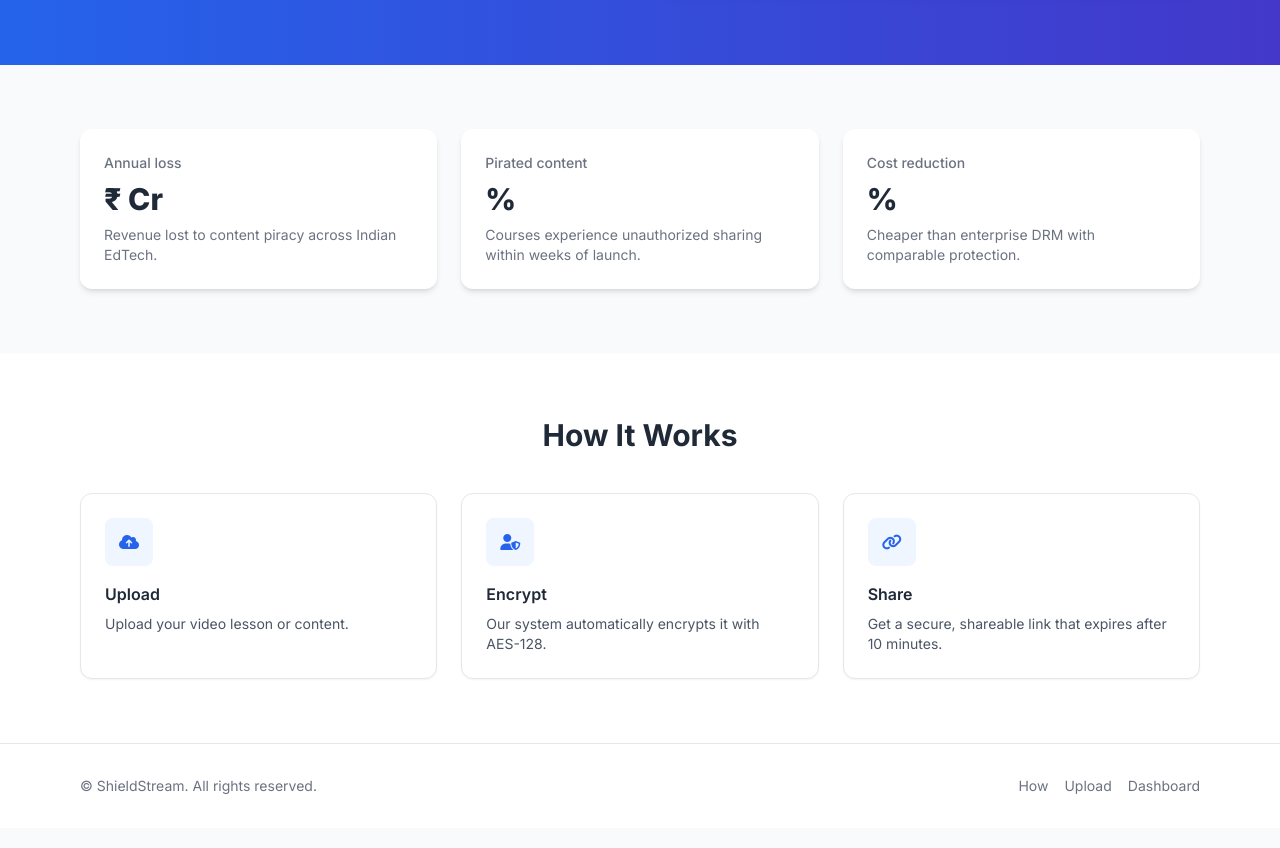
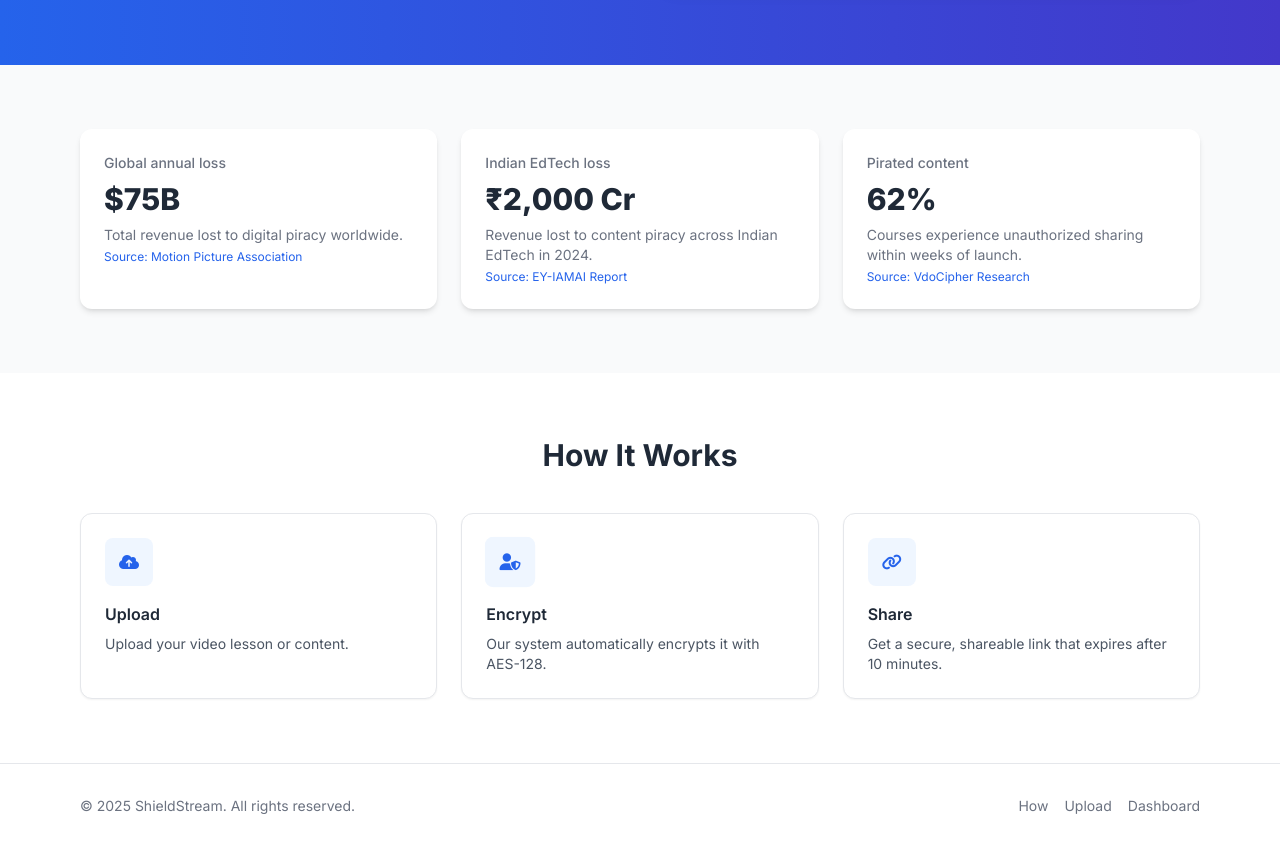
Before and after one commit to PuneetKumar1790/HackOdisha-5.0, a website: page Frontend/index.html in a window 1280 px wide. Shown: the part 700-1548 px from the top of the page. Drawn offline with nearby package versions, Linux system fonts and the light colour scheme.

Commit message:
Enhance animations and update statistics in index.html for improved user experience

```diff
--- a/Frontend/index.html
+++ b/Frontend/index.html
@@ -39,7 +39,35 @@
       rel="stylesheet"
     />
 
-    <link rel="stylesheet" href="styles/custom.css" />
+    <style>
+      /* Custom CSS for animations */
+      .fade-in {
+        opacity: 0;
+        transform: translateY(20px);
+        transition: opacity 0.6s ease-out, transform 0.6s ease-out;
+      }
+
+      .fade-in.visible {
+        opacity: 1;
+        transform: translateY(0);
+      }
+
+      .pulse-encrypt {
+        animation: pulse 2s infinite;
+      }
+
+      @keyframes pulse {
+        0% {
+          transform: scale(1);
+        }
+        50% {
+          transform: scale(1.05);
+        }
+        100% {
+          transform: scale(1);
+        }
+      }
+    </style>
   </head>
   <body
     class="bg-bg text-textB font-sans"
@@ -262,32 +290,43 @@
     <section id="problem" class="max-w-6xl mx-auto px-4 py-16">
       <div class="grid md:grid-cols-3 gap-6">
         <div class="bg-white rounded-xl shadow-md p-6 fade-in">
-          <div class="text-sm font-medium text-gray-500">Annual loss</div>
+          <div class="text-sm font-medium text-gray-500">
+            Global annual loss
+          </div>
           <div class="mt-2 text-3xl font-extrabold text-textH">
-            ₹<span data-counter data-target="2000"></span> Cr
+            $<span class="counter" data-target="75">0</span>B
           </div>
           <p class="mt-2 text-sm text-gray-500">
-            Revenue lost to content piracy across Indian EdTech.
+            Total revenue lost to digital piracy worldwide.
+            <span class="block mt-1 text-xs text-blue-600"
+              >Source: Motion Picture Association</span
+            >
+          </p>
+        </div>
+        <div class="bg-white rounded-xl shadow-md p-6 fade-in">
+          <div class="text-sm font-medium text-gray-500">
+            Indian EdTech loss
+          </div>
+          <div class="mt-2 text-3xl font-extrabold text-textH">
+            ₹<span class="counter" data-target="2000">0</span> Cr
+          </div>
+          <p class="mt-2 text-sm text-gray-500">
+            Revenue lost to content piracy across Indian EdTech in 2024.
+            <span class="block mt-1 text-xs text-blue-600"
+              >Source: EY-IAMAI Report</span
+            >
           </p>
         </div>
         <div class="bg-white rounded-xl shadow-md p-6 fade-in">
           <div class="text-sm font-medium text-gray-500">Pirated content</div>
           <div class="mt-2 text-3xl font-extrabold text-textH">
-            <span data-counter data-target="62"></span
-            ><span data-suffix>%</span>
+            <span class="counter" data-target="62">0</span><span>%</span>
           </div>
           <p class="mt-2 text-sm text-gray-500">
             Courses experience unauthorized sharing within weeks of launch.
-          </p>
-        </div>
-        <div class="bg-white rounded-xl shadow-md p-6 fade-in">
-          <div class="text-sm font-medium text-gray-500">Cost reduction</div>
-          <div class="mt-2 text-3xl font-extrabold text-textH">
-            <span data-counter data-target="70"></span
-            ><span data-suffix>%</span>
-          </div>
-          <p class="mt-2 text-sm text-gray-500">
-            Cheaper than enterprise DRM with comparable protection.
+            <span class="block mt-1 text-xs text-blue-600"
+              >Source: VdoCipher Research</span
+            >
           </p>
         </div>
       </div>
@@ -368,18 +407,72 @@
       </div>
     </div>
 
-    <script type="module">
-      import {
-        initCounters,
-        initSmoothAnchors,
-        showToast,
-      } from "./scripts/router.js";
-      import { Auth } from "./scripts/auth.js";
-
+    <script>
+      // Set current year in footer
       document.getElementById("yr").textContent = new Date().getFullYear();
 
-      initCounters();
-      initSmoothAnchors();
+      // Counter animation function
+      function animateValue(element, start, end, duration) {
+        let startTimestamp = null;
+        const step = (timestamp) => {
+          if (!startTimestamp) startTimestamp = timestamp;
+          const progress = Math.min((timestamp - startTimestamp) / duration, 1);
+          const value = Math.floor(progress * (end - start) + start);
+          element.textContent = value.toLocaleString();
+          if (progress < 1) {
+            window.requestAnimationFrame(step);
+          }
+        };
+        window.requestAnimationFrame(step);
+      }
+
+      // Initialize counters when they come into view
+      function initCounters() {
+        const counters = document.querySelectorAll(".counter");
+        const observer = new IntersectionObserver(
+          (entries) => {
+            entries.forEach((entry) => {
+              if (entry.isIntersecting) {
+                const target = parseInt(
+                  entry.target.getAttribute("data-target")
+                );
+                animateValue(entry.target, 0, target, 2000);
+                observer.unobserve(entry.target);
+              }
+            });
+          },
+          { threshold: 0.5 }
+        );
+
+        counters.forEach((counter) => {
+          observer.observe(counter);
+        });
+      }
+
+      // Initialize fade-in animations
+      function initFadeIn() {
+        const fadeElements = document.querySelectorAll(".fade-in");
+        const observer = new IntersectionObserver(
+          (entries) => {
+            entries.forEach((entry) => {
+              if (entry.isIntersecting) {
+                entry.target.classList.add("visible");
+              }
+            });
+          },
+          { threshold: 0.1 }
+        );
+
+        fadeElements.forEach((element) => {
+          observer.observe(element);
+        });
+      }
+
+      // Initialize everything when DOM is loaded
+      document.addEventListener("DOMContentLoaded", function () {
+        initCounters();
+        initFadeIn();
+      });
 
       // Modal management
       const authModal = document.getElementById("authModal");
@@ -469,7 +562,9 @@
         submitBtn.textContent = "Logging in...";
 
         try {
-          await Auth.login(email, password);
+          // Simulate login - replace with actual API call
+          await new Promise((resolve) => setTimeout(resolve, 1000));
+          localStorage.setItem("isLoggedIn", "true");
           showSuccess("Login successful! Redirecting...");
           setTimeout(() => {
             window.location.href = "dashboard.html";
@@ -500,7 +595,8 @@
         submitBtn.textContent = "Creating account...";
 
         try {
-          await Auth.signup(username, email, password);
+          // Simulate signup - replace with actual API call
+          await new Promise((resolve) => setTimeout(resolve, 1000));
           showSuccess("Account created successfully! You can now login.");
           setTimeout(() => {
             toggleMode(); // Switch to login mode
```
